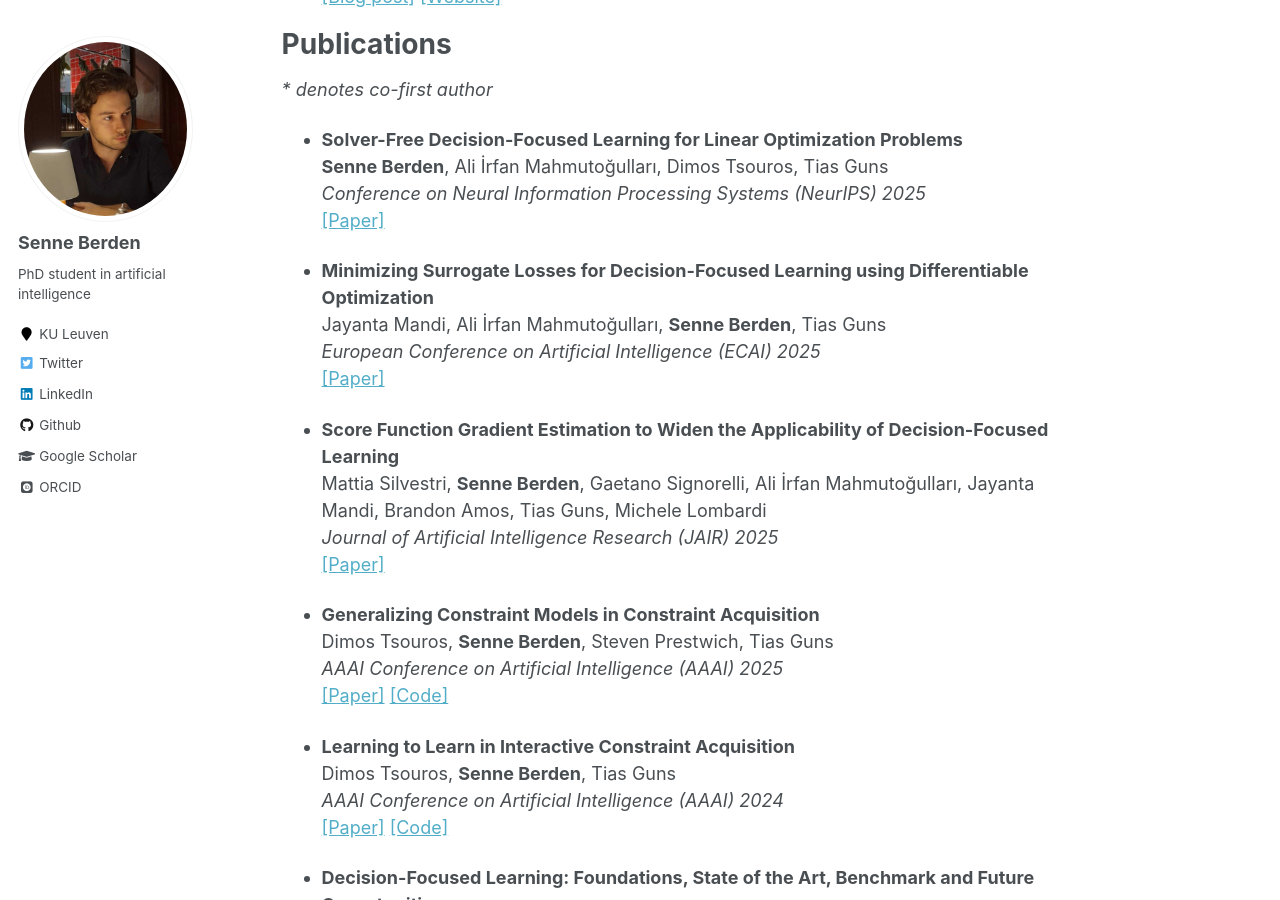
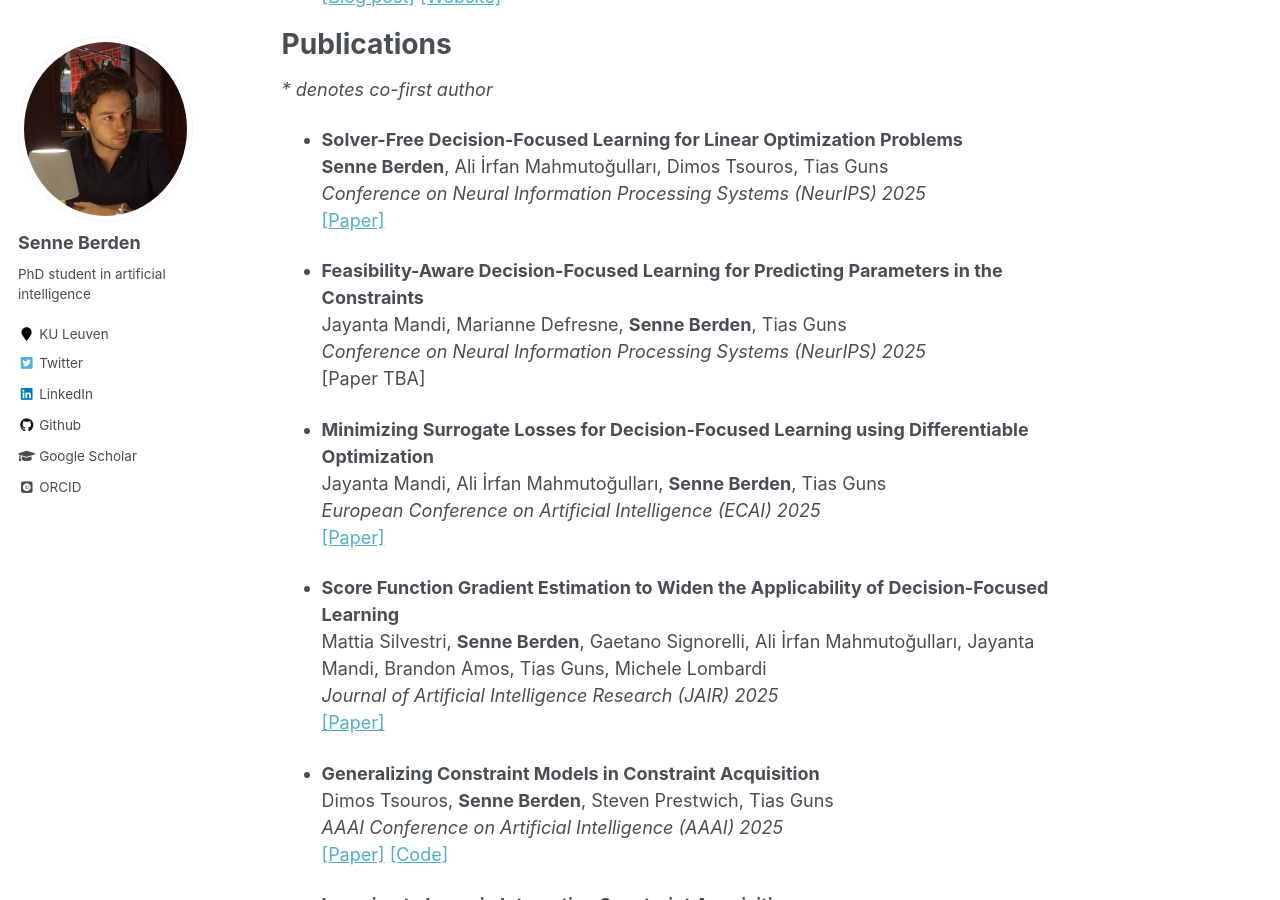
Before and after one commit to senneberden/senneberden.github.io, a Jekyll site: the page built from _pages/about.md, in a window 1280 px wide and 900 px high, scrolled down 627 px. Built offline with Jekyll 4.4.1, drawn with Linux system fonts in a browser that asks for light colours; some web fonts are replaced.

Commit message:
Added paper

```diff
--- a/_pages/about.md
+++ b/_pages/about.md
@@ -28,6 +28,11 @@ Publications
 **Senne Berden**, Ali İrfan Mahmutoğulları, Dimos Tsouros, Tias Guns \
 *Conference on Neural Information Processing Systems (NeurIPS) 2025* \
 [\[Paper\]](https://arxiv.org/abs/2505.22224)
+
+- **Feasibility-Aware Decision-Focused Learning for Predicting Parameters in the Constraints** \
+Jayanta Mandi, Marianne Defresne, **Senne Berden**, Tias Guns \
+*Conference on Neural Information Processing Systems (NeurIPS) 2025* \
+\[Paper TBA\]
 
 - **Minimizing Surrogate Losses for Decision-Focused Learning using Differentiable Optimization** \
 Jayanta Mandi, Ali İrfan Mahmutoğulları, **Senne Berden**, Tias Guns \
```
